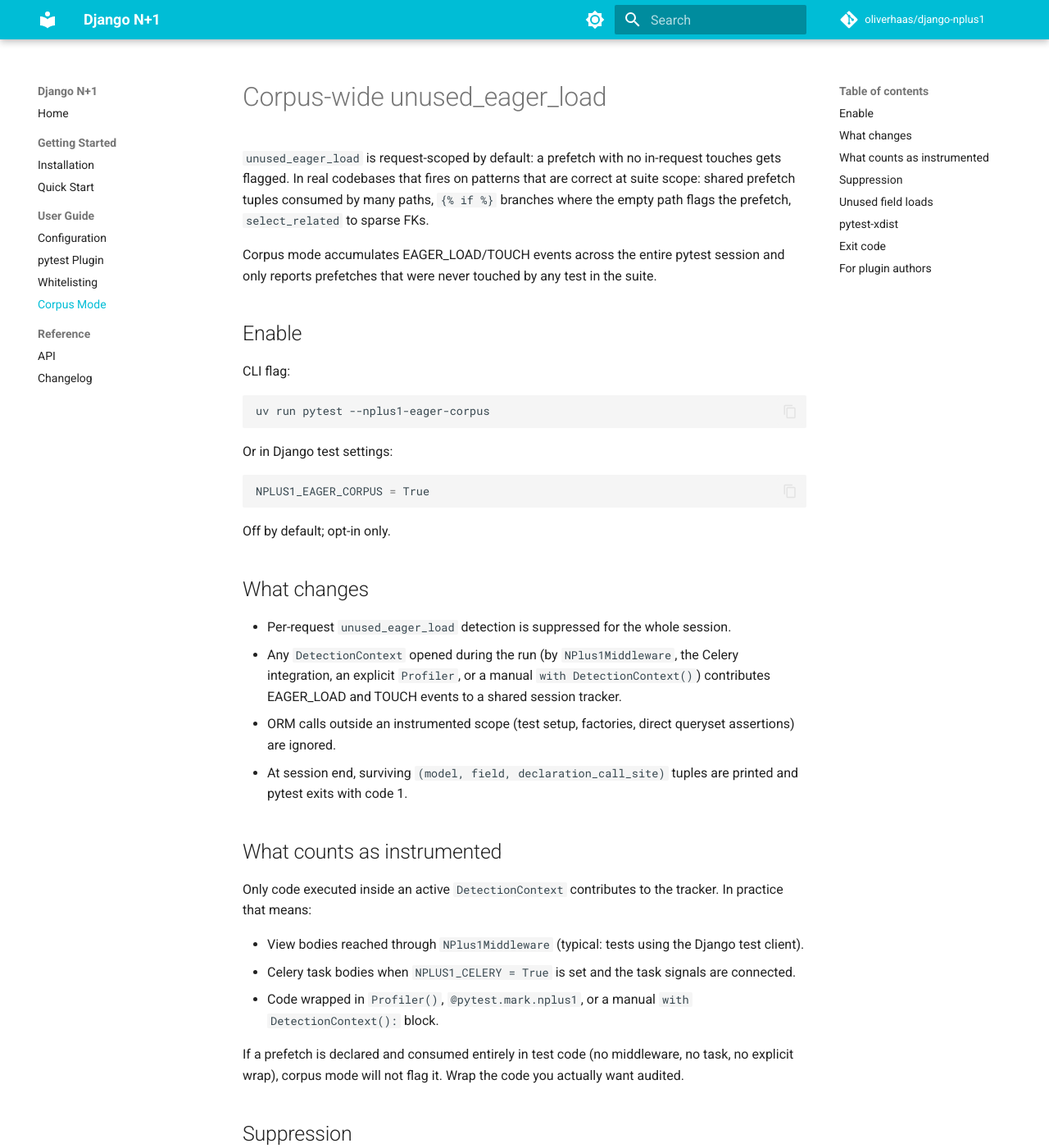
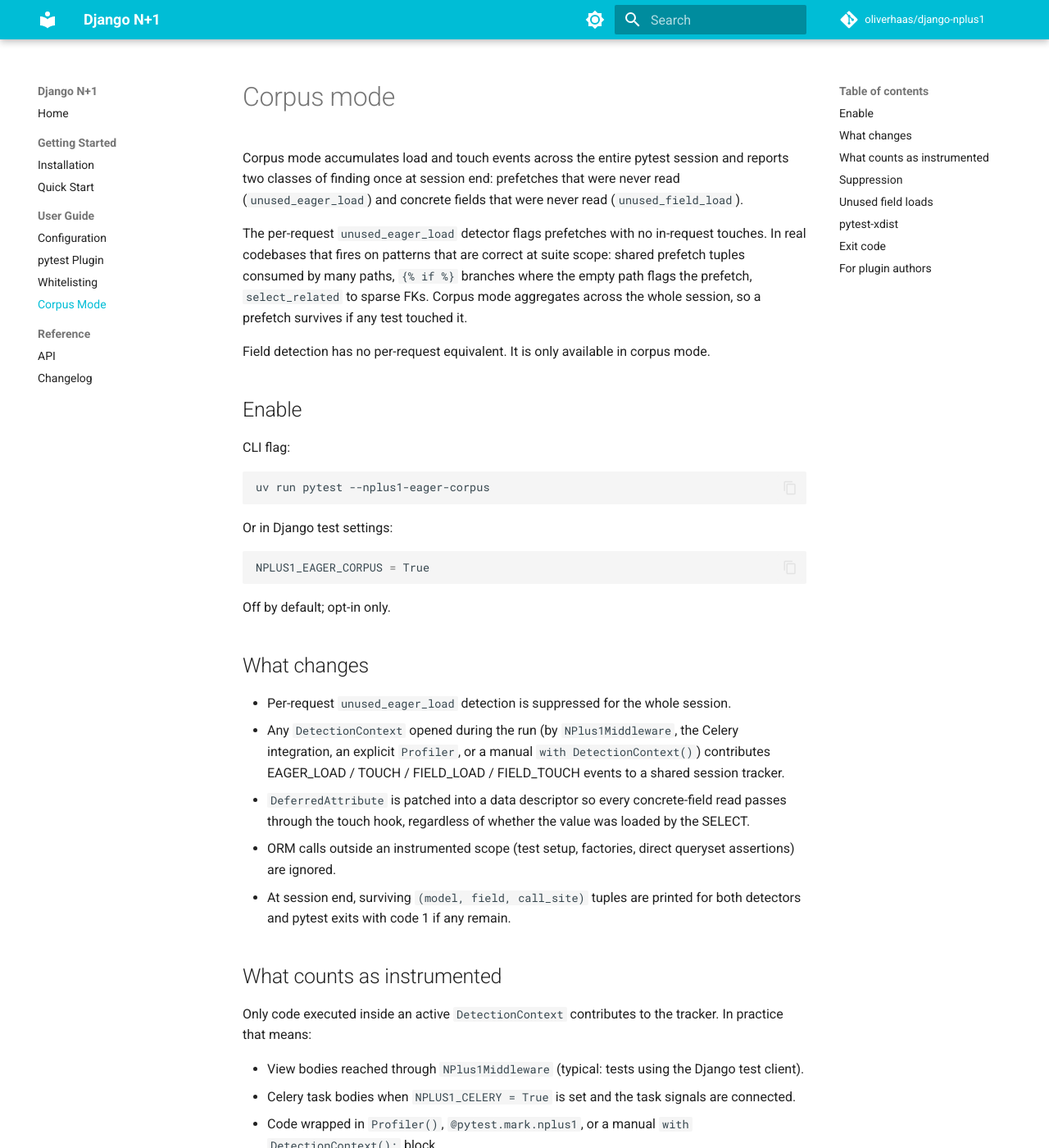
Before and after one commit to oliverhaas/django-nplus1, an MkDocs documentation site: the page built from docs/user-guide/corpus-mode.md, in a window 1280 px wide and 1400 px high. Shown: the whole window at 82% size. Built offline with MkDocs 1.6.1 and Material for MkDocs 9.7.7, drawn with Linux system fonts in a browser that asks for light colours; comment, search, counter and statistics services are not loaded; the version menu is left out; some of the changed text lies outside the part shown.

Commit message:
docs(corpus): cover unused_field_load on the corpus-mode page
Rename the page, mention the field detector in the overview and the
"What changes" and "Exit code" sections, and add FIELD_LOAD / FIELD_TOUCH
to the plugin-author signal reference.

```diff
--- a/docs/user-guide/corpus-mode.md
+++ b/docs/user-guide/corpus-mode.md
@@ -1,8 +1,10 @@
-# Corpus-wide unused_eager_load
+# Corpus mode
 
-`unused_eager_load` is request-scoped by default: a prefetch with no in-request touches gets flagged. In real codebases that fires on patterns that are correct at suite scope: shared prefetch tuples consumed by many paths, `{% if %}` branches where the empty path flags the prefetch, `select_related` to sparse FKs.
+Corpus mode accumulates load and touch events across the entire pytest session and reports two classes of finding once at session end: prefetches that were never read (`unused_eager_load`) and concrete fields that were never read (`unused_field_load`).
 
-Corpus mode accumulates EAGER_LOAD/TOUCH events across the entire pytest session and only reports prefetches that were never touched by any test in the suite.
+The per-request `unused_eager_load` detector flags prefetches with no in-request touches. In real codebases that fires on patterns that are correct at suite scope: shared prefetch tuples consumed by many paths, `{% if %}` branches where the empty path flags the prefetch, `select_related` to sparse FKs. Corpus mode aggregates across the whole session, so a prefetch survives if any test touched it.
+
+Field detection has no per-request equivalent. It is only available in corpus mode.
 
 ## Enable
 
@@ -23,9 +25,10 @@
 ## What changes
 
 - Per-request `unused_eager_load` detection is suppressed for the whole session.
-- Any `DetectionContext` opened during the run (by `NPlus1Middleware`, the Celery integration, an explicit `Profiler`, or a manual `with DetectionContext()`) contributes EAGER_LOAD and TOUCH events to a shared session tracker.
+- Any `DetectionContext` opened during the run (by `NPlus1Middleware`, the Celery integration, an explicit `Profiler`, or a manual `with DetectionContext()`) contributes EAGER_LOAD / TOUCH / FIELD_LOAD / FIELD_TOUCH events to a shared session tracker.
+- `DeferredAttribute` is patched into a data descriptor so every concrete-field read passes through the touch hook, regardless of whether the value was loaded by the SELECT.
 - ORM calls outside an instrumented scope (test setup, factories, direct queryset assertions) are ignored.
-- At session end, surviving `(model, field, declaration_call_site)` tuples are printed and pytest exits with code 1.
+- At session end, surviving `(model, field, call_site)` tuples are printed for both detectors and pytest exits with code 1 if any remain.
 
 ## What counts as instrumented
 
@@ -90,8 +93,13 @@
 
 ## Exit code
 
-Corpus mode reports at session end: pytest exits with code 1 if any untouched prefetches remain after whitelist filtering. The standard pytest exit code for test failures (also 1) is preserved.
+Corpus mode reports at session end: pytest exits with code 1 if any untouched prefetches or untouched field loads remain after whitelist filtering. The standard pytest exit code for test failures (also 1) is preserved.
 
 ## For plugin authors
 
 Custom listeners subscribed to the `EAGER_LOAD` signal must unpack a 5-element tuple as of 0.4.0: `(model, field, instances, key, call_site)`. The fifth element is the declaration call-site as a `(filename, lineno, funcname)` tuple, or `None` if it could not be resolved.
+
+Two new signals back the field detector:
+
+- `FIELD_LOAD` carries `(model, field, instance_keys, call_site)`. Fired once per non-deferred concrete field on each fetched row when corpus mode is active. `call_site` may be `None` if the queryset call site could not be resolved.
+- `FIELD_TOUCH` carries `(model, field, instance_keys)`. Fired on every read routed through the patched `DeferredAttribute.__get__`, which (during corpus mode) is every concrete-field read on a loaded instance.
```
